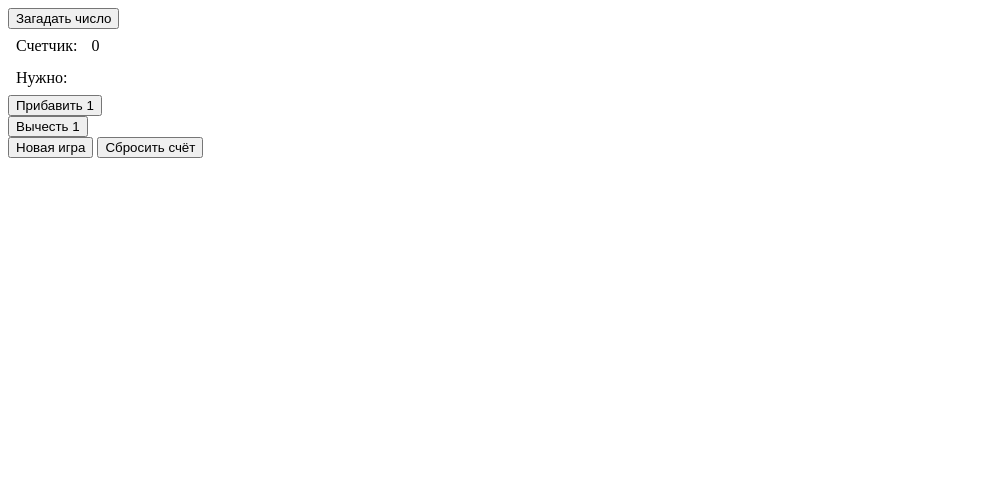
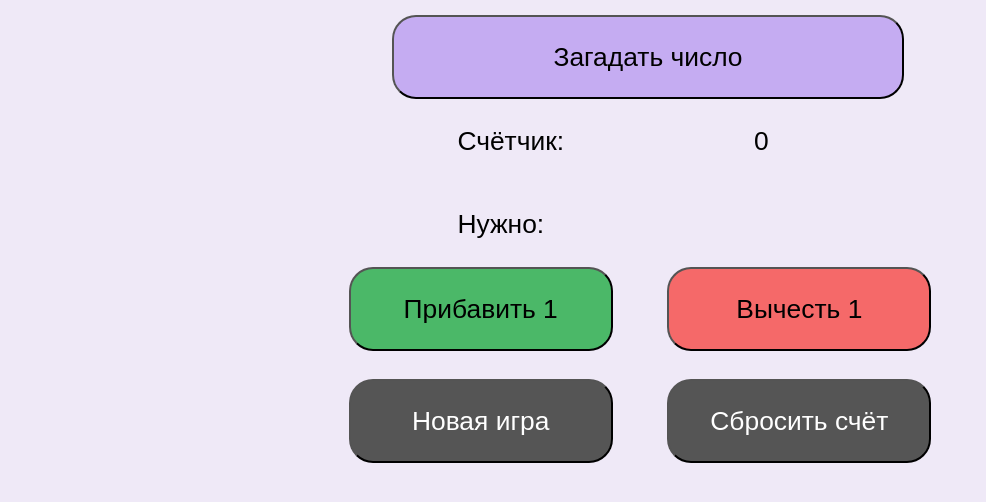
Before and after one commit to yoosambee/repo, a plain HTML site: page test.html in a window 1280 px wide. Shown: the whole page, without its empty margins (0-986 px from the left). Drawn offline with Linux system fonts and the light colour scheme.

Commit message:
Polished the code.

```diff
--- a/test.css
+++ b/test.css
@@ -1,3 +1,88 @@
+html {
+    background-color: #efe9f7;
+    font-size: 1.5em;
+    font-family: Arial, Helvetica, sans-serif;
+}
+
 p {
-    margin: 5px 5px 5px 5px;
+    font-size: 1.1rem;
+    margin: 1rem 1rem 1rem 1rem;
 }
+
+button {
+    width: 10rem;
+    height: 3.5rem;
+    cursor: pointer;
+    font-size: 1.1rem;
+    margin: 0rem 1rem 0 1rem;
+    padding: 1rem 1rem 1rem 1rem;
+    border-radius: 1rem;
+}
+
+table {
+    margin-left: 33vw;
+    margin-right: 33vw;
+    width: 33vw;
+}
+
+#makeNumber {
+    margin-top: 0.3rem;
+    margin-left: 30vw;
+    margin-right: 30vw;
+    width: 40vw;
+    background-color: #c5acf2;
+}
+
+#makeNumber:hover {
+    background-color: #ad8aeb;
+}
+
+.countActions {
+    margin-left: 10vw;
+    margin-right: 10vw;
+    text-align: center;
+}
+
+#plus {
+    background-color: #4bb868;
+    width: 10em;
+}
+
+#plus:hover {
+    background-color: #20b046;
+}
+
+#minus {
+    background-color: #f56969;
+    width: 10em;
+}
+
+#minus:hover {
+    background-color: #f53333;
+}
+
+.gameActions {
+    margin-left: 10vw;
+    margin-right: 10vw;
+    text-align: center;
+}
+
+#newGame {
+    width: 10em;
+    background-color: #555555;
+    color: white;
+}
+
+#newGame:hover {
+    background-color: #333038;
+}
+
+#resetScore {
+    width: 10em;
+    background-color: #555555;
+    color: white;
+}
+
+#resetScore:hover {
+    background-color: #333038;
+}
--- a/test.html
+++ b/test.html
@@ -1,6 +1,7 @@
 <!DOCTYPE html>
-<html>
+<html lang="ru">
 <head>
+    <meta charset="utf-8">
     <link rel="stylesheet" href="test.css">
     <title>Игра</title>
 </head>
@@ -8,22 +9,24 @@
     <button id="makeNumber" onclick="makeNumber()"></button>
     <table>
         <tr>
-        <td><p>Счетчик:</p></td>
-        <td><p id="counter">0</p></td>
-        <td> <p id="success"></p></td>
+            <td><p id="counterText"></p></td>
+            <td><p id="counter"></p></td>
         </tr>
         <tr>
-         <td><p>Нужно:</p></td>
-        <td><p id="requiredNumber"></p></td>
+            <td><p id="requiredNumberText"></p></td>
+            <td><p id="requiredNumber"></p></td>
         </tr>
     </table>
-
-    <button id="plus" onclick="plus()"></button>
+    <!-- <p id="success"></p> -->
+    <div class="countActions">
+        <button id="plus" onclick="plus()"></button>
+        <button id="minus" onclick="minus()"></button>
+    </div>
     <br>
-    <button id="minus" onclick="minus()"></button>
-    <br>
-    <button id="newGame" onclick="newGame()"></button>
-    <button id="resetScore" onclick="resetScore()"></button>
+    <div class="gameActions">
+        <button id="newGame" onclick="newGame()"></button>
+        <button id="resetScore" onclick="resetScore()"></button>
+    </div>
     <script src="test.js"></script>
 </body>
 </html>
--- a/test.js
+++ b/test.js
@@ -1,5 +1,6 @@
 let counter = 0;
 document.getElementById("counter").innerHTML = counter;
+document.getElementById("counterText").innerHTML = `Счётчик:`;
 let counterPlus = 1;
 document.getElementById("plus").innerHTML = `Прибавить ${counterPlus}`;
 let counterPlusText = document.getElementById("plus").innerHTML;
@@ -9,15 +10,25 @@ let counterMinusText = document.getElementById("minus").innerHTML;
 document.getElementById("newGame").innerHTML = `Новая игра`;
 document.getElementById("resetScore").innerHTML = `Сбросить счёт`;
 document.getElementById("makeNumber").innerHTML = `Загадать число`;
+document.getElementById("requiredNumberText").innerHTML = `Нужно:`;
 let requiredNumber = document.getElementById("requiredNumber").innerHTML;
 requiredNumber = ``;
-document.getElementById("success").innerHTML = "GG!";
-document.getElementById("success").hidden = true;
+/* document.getElementById("success").innerHTML = "Well played!";
+document.getElementById("success").style.visibility = "hidden";
+function success() {
+    if (counter === requiredNumber) {
+        return document.getElementById("success").style.visibility = "visible";
+ }
+} */
 
 function makeNumber() {
     let numberPreference = prompt("Моё число должно быть в промежутке от 0 до (макс. 1000):", 100);
     if (numberPreference > 1000) {
         alert("Слишком большое число, выберите меньше 1000 для вашего удобства :)");
+        return document.getElementById("makeNumber").innerHTML = `Загадать число`;
+    } else if  (numberPreference === null ||
+                numberPreference === undefined) {
+        alert("Вы не выбрали число.")
         return document.getElementById("makeNumber").innerHTML = `Загадать число`;
     } else if (numberPreference < 1) {
         alert("Нужно выбрать число больше нуля.");
@@ -32,9 +43,9 @@ function plus() {
     document.getElementById("counter").innerHTML = `${counter += counterPlus}`;
     counterPlus += 2;
     document.getElementById("plus").innerHTML = `Прибавить ${counterPlus}`;
-        if (counter === requiredNumber) {
-            document.getElementById("success").hidden = false;
-        }
+        /* if (counter === requiredNumber) {
+            return success();
+         } */
 }
 function minus() {
     document.getElementById("counter").innerHTML = `${counter -= counterMinus}`;
@@ -43,9 +54,9 @@ function minus() {
     } else {
         counterMinus += 2;}
     document.getElementById("minus").innerHTML = `Вычесть ${counterMinus}`;
-        if (counter === requiredNumber) {
-            document.getElementById("success").hidden = false;
-        }
+    /* if (counter === requiredNumber) {
+        return success();
+     } */
 }
 
 function newGame() {
```
